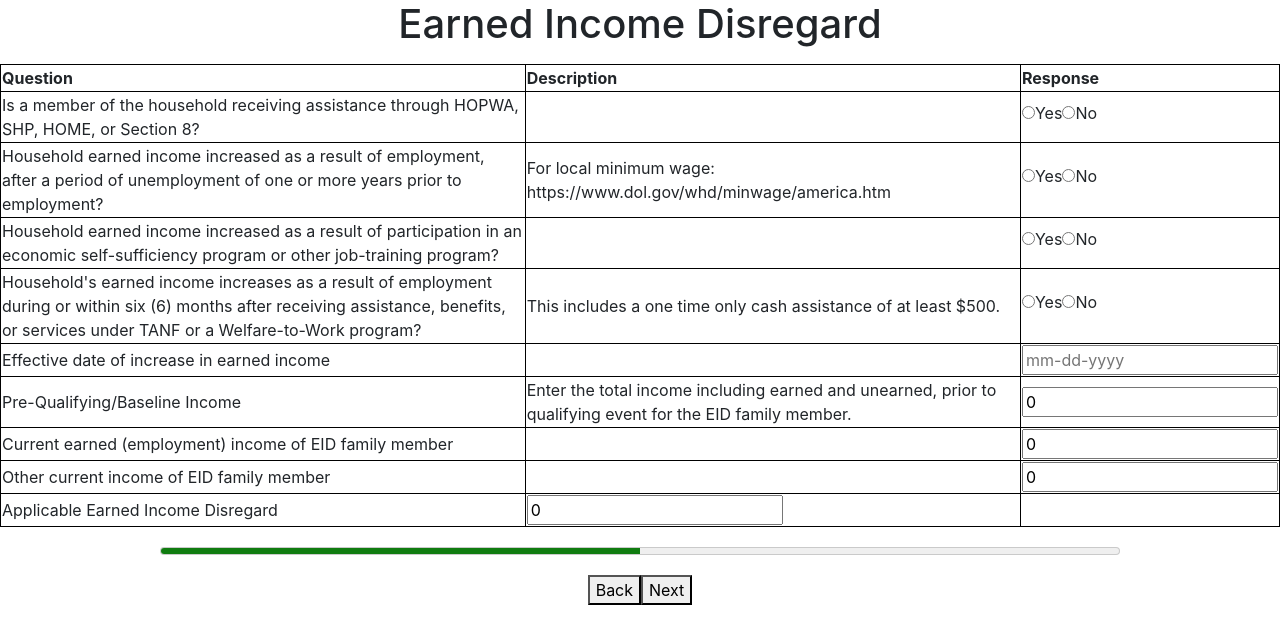
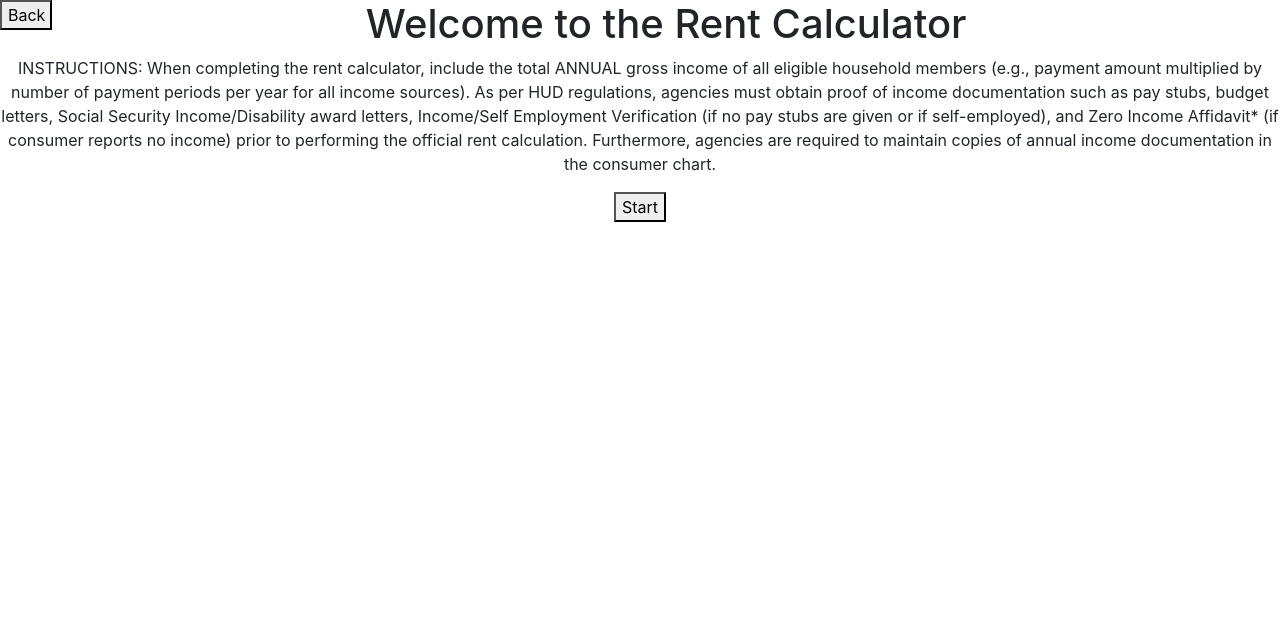
Before and after one commit to J-ah1/Housing-Rent-Calculator, a React (Create React App) app in the folder Client/: page /rentcalc/1 in a window 1280 px wide. Shown: the top 644 px of the page. Built offline with nearby package versions, Linux system fonts and the light colour scheme.

Commit message:
fixed datepicker on RentCalculator.js and accomodated for null values in that field

```diff
--- a/Client/src/Components/RentCalculator.js
+++ b/Client/src/Components/RentCalculator.js
@@ -16,7 +16,7 @@ class RentCalculator extends Component {
         super(props);
         this.state={
             id: -1,
-            page: 3,
+            page: 0,
             startDate: null,
             incomeIncreaseDate: false,
             page1Results: new Array(11).fill(0),
@@ -132,11 +132,15 @@ class RentCalculator extends Component {
         }
 
         //wishlist check for invalid future date
-        let difference = Math.abs(Math.floor((currDate.getTime()-newDate.getTime())/(1000*3600*24)))
+        let difference = Math.abs(Math.ceil((currDate.getTime()-newDate.getTime())/(1000*3600*24)))
 
-        if(difference == (currDate - new Date('12-31-1969'))){
+        //Accomodate when the user clears out the datepicker field
+        let errorDate = new Date(null)
+        let errorDifference = Math.abs(Math.ceil((currDate.getTime()-errorDate.getTime())/(1000*3600*24)))
+        if(difference == errorDifference){
             difference = 0
         }
+
         if(difference < 365 && this.state.incomeIncreaseDate){
             temp[8] = temp[8] * 2
             this.setState({
@@ -201,7 +205,7 @@ class RentCalculator extends Component {
         var mm = String(today.getMonth() + 1).padStart(2, '0'); //January is 0!
         today = `${today.getFullYear()}-${mm}-${dd}`
         console.log(typeof(this.state.page4Results[4]))
-        axios.get(`http://localhost:8000/db.cfc?method=addWorksheet&clientID=${this.state.id}&dateSubmitted=${today}
+        axios.get(`http://localhost:8500/db.cfc?method=addWorksheet&clientID=${this.state.id}&dateSubmitted=${today}
                     &annualHouseHoldWages=${this.state.page1Results[0]}
                     &periodicPayment=${this.state.page1Results[1]}
                     &unearnedIncome=${this.state.page1Results[2]}
```
